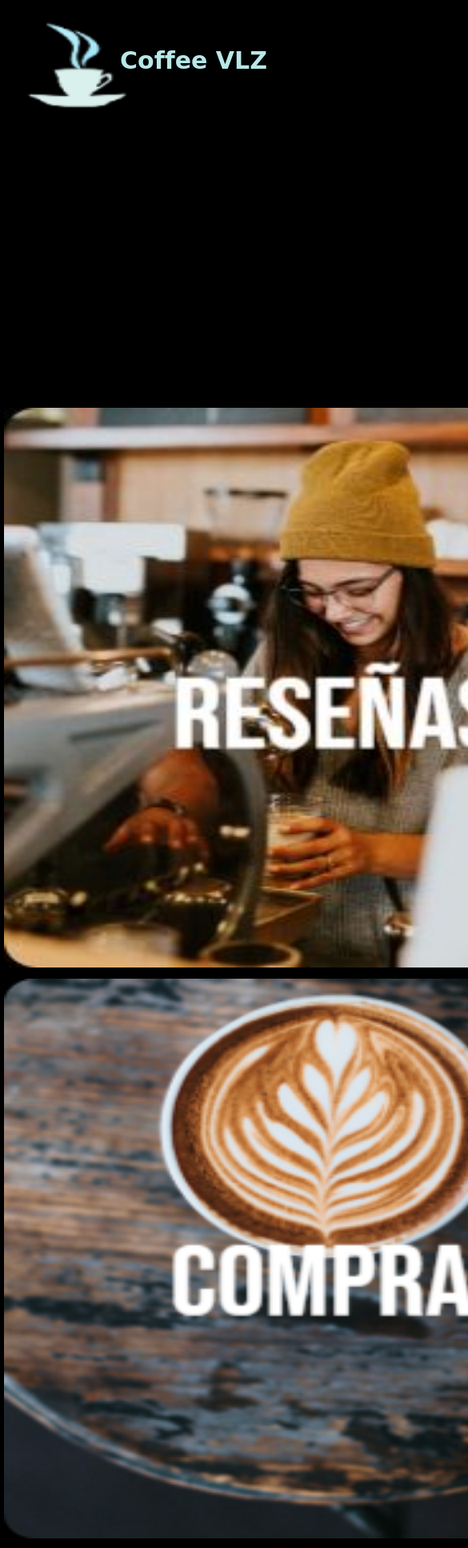
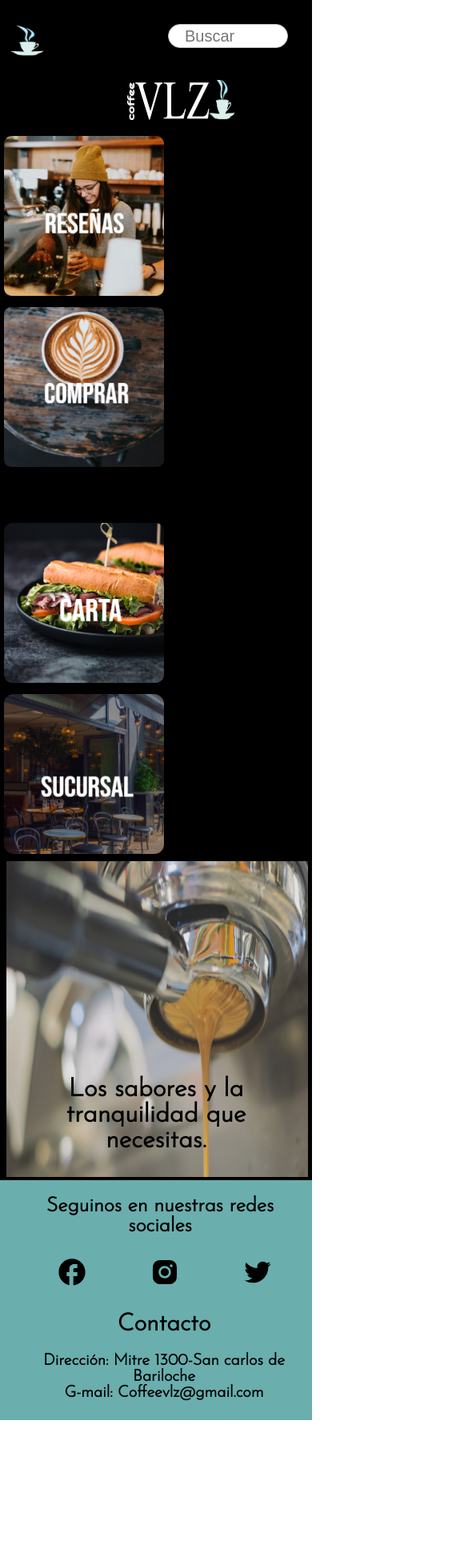
Before and after one commit to abrilvalenzuela11/comision39385, a plain HTML site: page index.html in a window 390 px wide. Shown: the top 1936 px of the page at 80% size, 585 px wide, since content can reach past the window. After the commit the page ends 1776 px from the top, so only its background shows below. Drawn offline with Linux system fonts and the light colour scheme.

Commit message:
index responsive

```diff
--- a/index.html
+++ b/index.html
@@ -19,9 +19,6 @@
             <div class="logo-coffee">
                 <div class="logo">
                     <a href="index.html"><img class="img-logo" src="./assets/img/logo.png" alt="logo de la compañía"></a>
-                </div>
-                <div class="coffee">
-                    <h1>Coffee VLZ</h1>
                 </div>
             </div>
             <div class="buscar">
--- a/scss/layouts/_footer.scss
+++ b/scss/layouts/_footer.scss
@@ -42,14 +42,20 @@
 	display: grid;
 	grid-template-areas: "header header header" "main main main" "footer footer footer";
 	grid-template-rows: 100px 1fr 150px;
+    grid-template-columns: repeat(3, 1fr);
 }
-
+/******************************************MEDIA Q PORTATIL***********************************************************/
+@media (max-width: 1024px){
+    .contacto{
+        margin-left: 50px;
+    }
+}
 /******************************************MEDIA Q TABLET***********************************************************/
 @media (max-width: 778px){
     .footer {
-        height: 280px;
+        height:180px;
         margin-top: auto;
-        width: 2000px;
+
     }
     .section-footer {
         display: flex;
@@ -58,35 +64,36 @@
     }
     .redes {
         h2 {
-            font-size: 60px;
-            padding: 10px;
-            margin-right: 50px;
+            font-size: 30px;
+            margin-right: 10px;
+            width: 300px;
+            text-align: center;
         }
         a {
-            margin-left: 180px;
+            margin-left: 50px;
         }
     }
     .img-face {
-        width: 90px;
-        height: 100px;
+        width: 30px;
+        height: 30px;
     }
     .img-insta {
-        width: 90px;
-        height: 100px;
+        width: 30px;
+        height: 30px;
     }
     .img-twitter {
-        width: 90px;
-        height: 100px;
+        width: 30px;
+        height: 30px;
     }
     .contacto {
         margin: 0%;
-        margin-right: 20px;
+        margin-left: 20px;
+        margin-top: 20px;
         h2 {
-            font-size: 60px;
-            margin-top: 30px;
+            font-size: 30px;
         }
         h3 {
-            font-size: 50px;
+            font-size: 20px;
         }
     }
 }
@@ -94,8 +101,7 @@
 /******************************************MEDIA Q TELEFONO***********************************************************/
 @media (max-width: 425px) {
 .footer {
-	height: 600px;
-    width: 1700px;
+	height: 300px;
 }
 .section-footer {
 	display: flex;
@@ -103,65 +109,61 @@
 }
 .redes {
 	a {
-		margin-left: 250px;
+		margin-left: 70px;
 	}
 	h2 {
 		display: flex;
 		text-align: center;
-		font-size: 90px;
+		font-size: 25px;
+        margin-left: 50px;
 	}
 }
 .contacto{
     h2{
-        font-size: 90px;
-        margin-top: 30px;
+        font-size: 30px;
     }
     h3{
-        font-size: 70px;
+        font-size: 20px;
     }
 }
 .img-face {
-	width: 120px;
-	height: 120px;
+	width: 40px;
+	height: 50px;
 }
 .img-insta {
-	width: 120px;
-	height: 120px;
+	width: 40px;
+	height: 50px;
 }
 .img-twitter {
-	width: 120px;
-	height: 120px;
+	width: 40px;
+	height: 50px;
 }
 }
 
 /******************************************MEDIA Q TELEFONO 375***********************************************************/
 @media (max-width: 375px) {
-    .footer {
-        width: 1500px;
-    }
+
 }
 /******************************************MEDIA Q TELEFONO 320***********************************************************/
 @media (max-width: 320px) {
-    .footer {
-        width: 1280px;
-    }
+
     .redes {
         a {
-            margin-left: 230px;
+            margin-left: 50px;
         }
         h2 {
-            font-size: 80px;
+            font-size: 20px;
             margin-right: 0%;
             margin-left: 15px;
         }
     }
     .contacto{
+        margin-top: 50px;
         h2{
-            font-size: 80px;
-            margin-top: 30px;
+            font-size: 20px;
         }
         h3{
-            font-size: 60px;
+            font-size: 20px;
         }
     }
 }
--- a/scss/layouts/_footerpages.scss
+++ b/scss/layouts/_footerpages.scss
@@ -59,6 +59,7 @@
     "main-dos main-dos main-dos"
     "footer-dos footer-dos footer-dos";
     grid-template-rows: 210px 1fr 150px;
+    grid-template-columns: repeat(3, 1fr);
 }
 /******************************************MEDIA Q TABLET***********************************************************/
 @media (max-width: 778px){
--- a/scss/layouts/_header.scss
+++ b/scss/layouts/_header.scss
@@ -9,16 +9,8 @@
 .img-logo:hover{
     transform: scale(104%);
 }
-.logo-coffee {
-	display: flex;
-}
-.coffee {
-	color: $color_1;
-	display: flex;
-	flex-direction: row;
-	align-items: center;
-	font-family: $font-family_1;
-	font-size: 12px;
+.img-logo{
+    margin-top: 20px;
 }
 .buscar {
 	padding: 30px 10px;
@@ -35,46 +27,17 @@
 }
 /******************************************MEDIA Q TABLET***********************************************************/
 @media (max-width: 778px){
-    header {
-        height: 150px;
+    .header {
+        height: 100px;
     }
     .section-header {
-        height: 150px;
+        height: 100px;
     }
     .img-logo {
         position: absolute;
-        width: 140px;
-        height: 130px;
+        width: 80px;
+        height: 90px;
     }
-    .coffee {
-        h1 {
-            font-size: 20px;
-            display: flex;
-            margin-left: 110px;
-        }
-    }
-    .buscar {
-        padding: 30px 30px;
-        height: 200px;
-        input {
-            width: 400px;
-            height: 65px;
-            font-size: 35px;
-        }
-    }
-}
-
-/******************************************MEDIA Q TELEFONO***********************************************************/
-@media (max-width: 425px) {
-    .img-logo {
-        width: 200px;
-        height: 160px;
-    }
-    .coffee {
-        h1 {
-            font-size: 30px;
-            margin-left: 150px;
-        }
     }
     .buscar {
         padding: 30px 30px;
@@ -82,9 +45,33 @@
         position: relative;
 
         input {
-            width: 400px;
-            height: 70px;
-            font-size: 40px;
+            width: 250px;
+            height: 50px;
+            font-size: 25px;
+        }
+    }
+
+/******************************************MEDIA Q TELEFONO***********************************************************/
+@media (max-width: 425px) {
+    .header {
+        height: 100px;
+    }
+    .section-header{
+        height: 100px;
+    }
+    .img-logo {
+        width: 70px;
+        height: 60px;
+    }
+    .buscar {
+        padding: 30px 30px;
+        height: 50px;
+        position: relative;
+
+        input {
+            width: 150px;
+            height: 30px;
+            font-size: 20px;
         }
     }
 }
--- a/scss/layouts/_main-index.scss
+++ b/scss/layouts/_main-index.scss
@@ -21,7 +21,7 @@
     transform: scale(103%);
 }
 .vlz{
-    width: 370px;
+    width: 355px;
 }
 .carta-sucursal {
 	display: flex;
@@ -36,6 +36,10 @@
 	padding: 0px 5px 0px 8px;
 	position: relative;
 	display: inline-block;
+    .img-principal {
+        z-index: -1;
+        width: 100%;
+    }
 	h2 {
 		position: absolute;
 		top: 80%;
@@ -45,55 +49,82 @@
 		font-size: 4rem;
 		text-align: center;
 		font-family: $font-family_2;
+        width: 900px;
 	}
 }
+/******************************************MEDIA Q PORTATIL***********************************************************/
+@media (max-width: 1024px){
+        .reseña-img{
+            width:200px ;
+        }
+        .carta-img{
+            width:200px ;
+        }
+        .comprar{
+            width:200px ;
+        }
+        .sucursal{
+            width:200px ;
+        }
 
-.img-principal {
-	z-index: -1;
+    .vlz{
+        width: 180px;
+        position: relative;
+        top: 30px;
+    }
+    .imagen-principal{
+        h2{
+            font-size: 50px;
+        }
+    }
 }
-
 /******************************************MEDIA Q TABLET***********************************************************/
 @media (max-width: 778px){
     .reseñas-comprar {
-        padding-top: 200px;
         display: flex;
+        margin-top: 100px;
     }
     .vlz {
         position: absolute;
-        left: 800px;
-        clip-path: inset(30px 10px 90px 10px);
+        width: 200px;
+        height: 200px;
+        left: 280px;
+        clip-path: inset(60px 10px 50px 10px);
+        top: 50px;
     }
     .reseña-img {
-        width: 480px;
-        height: 490px;
+        width: 175px;
+        height: 200px;
     }
     .comprar {
-        width: 480px;
-        height: 490px;
+        width: 175px;
+        height: 200px;
         margin-left: 10px;
     }
     .carta-sucursal {
-        padding-top: 200px;
         display: flex;
+        margin-top: 100px;
     }
     .carta-img {
-        width: 480px;
-        height: 490px;
+        width: 175px;
+        height: 200px;
+
     }
     .sucursal {
-        width: 480px;
-        height: 490px;
+        width: 175px;
+        height: 200px;
         margin-left: 10px;
     }
-    .img-principal {
-        width: 100%;
-        height: 1400px;
-        padding: 20px 0px 0px;
-    }
+
     .imagen-principal {
         h2 {
-            font-size: 6rem;
-            width: 1500px;
+            font-size: 3rem;
+            width: 600px;
+        }
+        .img-principal {
+            width: 100%;
+            height: 550px;
+            padding: 5px 0px 0px;
         }
     }
 }
@@ -108,49 +139,47 @@
 .reseñas-comprar {
 	display: flex;
 	flex-direction: column;
-    padding-top: 400px;
+    margin-top: 60px;
     .reseña-img{
-        width: 830px;
-        height: 700px;
+        width: 200px;
+        height: 200px;
     }
     .comprar{
-        width: 830px;
-        height: 700px;
+        width: 200px;
+        height: 200px;
     }
 }
 .carta-sucursal {
 	display: flex;
 	flex-direction: column;
-    padding-top: 400px;
+    margin-top: 60px;
     .carta-img{
-        width: 830px;
-        height: 700px;
-        margin-left: 10px;
+        width: 200px;
+        height: 200px;
+
     }
     .sucursal{
-        width: 830px;
-        height: 700px;
-        margin-left: 10px;
+        width: 200px;
+        height: 200px;
+
     }
 }
 .sucursal {
 	margin: 0%;
 }
 .vlz {
-	left: 600px;
-	clip-path: inset(30px 10px 90px 10px);
-    width: 500px;
-    height: 400px;
+	left: 150px;
+	clip-path: inset(50px 0px 50px 0px);
+    width: 150px;
+    height: 150px;
 }
 .img-principal {
-	height: 1500px;
 	padding: 10px 0px 0px;
-    width: 1680px;
 }
 .imagen-principal{
     h2 {
-		font-size: 7rem;
-		width: 1600px;
+		font-size: 2rem;
+		width: 400px;
 	}
 }
 
@@ -159,41 +188,36 @@
 @media (max-width: 375px) {
     .reseñas-comprar {
         .reseña-img{
-            width: 720px;
-            height: 700px;
-            margin-left: 10px;
+            width: 170px;
+            height: 170px;
         }
         .comprar{
-            width: 720px;
-            height: 700px;
-            margin-left: 10px;
+            width: 170px;
+            height: 170px;
         }
     }
     .carta-sucursal {
         display: flex;
         flex-direction: column;
-        padding-top: 400px;
         .carta-img{
-            width: 720px;
-            height: 700px;
-            margin-left: 20px;
+            width: 170px;
+            height: 170px;
         }
         .sucursal{
-            width: 720px;
-            height: 700px;
-            margin-left: 20px;
+            width: 170px;
+            height: 170px;
         }
     }
     .vlz {
-        left: 550px;
+        left: 120px;
     }
     .img-principal {
         width: 1490px;
     }
     .imagen-principal{
         h2 {
-            font-size: 7rem;
-            width: 1500px;
+            font-size: 2rem;
+            width: 365px;
         }
     }
 }
@@ -201,43 +225,38 @@
 @media (max-width: 320px) {
     .reseñas-comprar {
         .reseña-img{
-            width: 610px;
-            height: 600px;
-            margin-left: 10px;
+            width: 145px;
+            height: 150px;
         }
         .comprar{
-            width: 610px;
-            height: 600px;
-            margin-left: 10px;
+            width: 145px;
+            height: 150px;
         }
     }
     .carta-sucursal {
         display: flex;
         flex-direction: column;
-        padding-top: 400px;
         .carta-img{
-            width: 610px;
-            height: 600px;
-            margin-left: 10px;
+            width: 145px;
+            height: 150px;
         }
         .sucursal{
-            width: 610px;
-            height: 600px;
-            margin-left: 10px;
+            width: 145px;
+            height: 150px;
+
         }
     }
     .vlz {
-        left: 400px;
+        left: 100px;
     }
-    .img-principal {
-        height: 1400px;
-        padding: 10px 0px 0px;
-        width: 1260px;
     }
     .imagen-principal{
         h2 {
-            font-size: 7rem;
-            width: 1270px;
+            font-size: 2rem;
+            width: 300px;
+        }
+        .img-principal{
+            height: 400px;
         }
     }
-}}
+}
```
Also changed, not shown: scss/styles.css, 1 other file.
